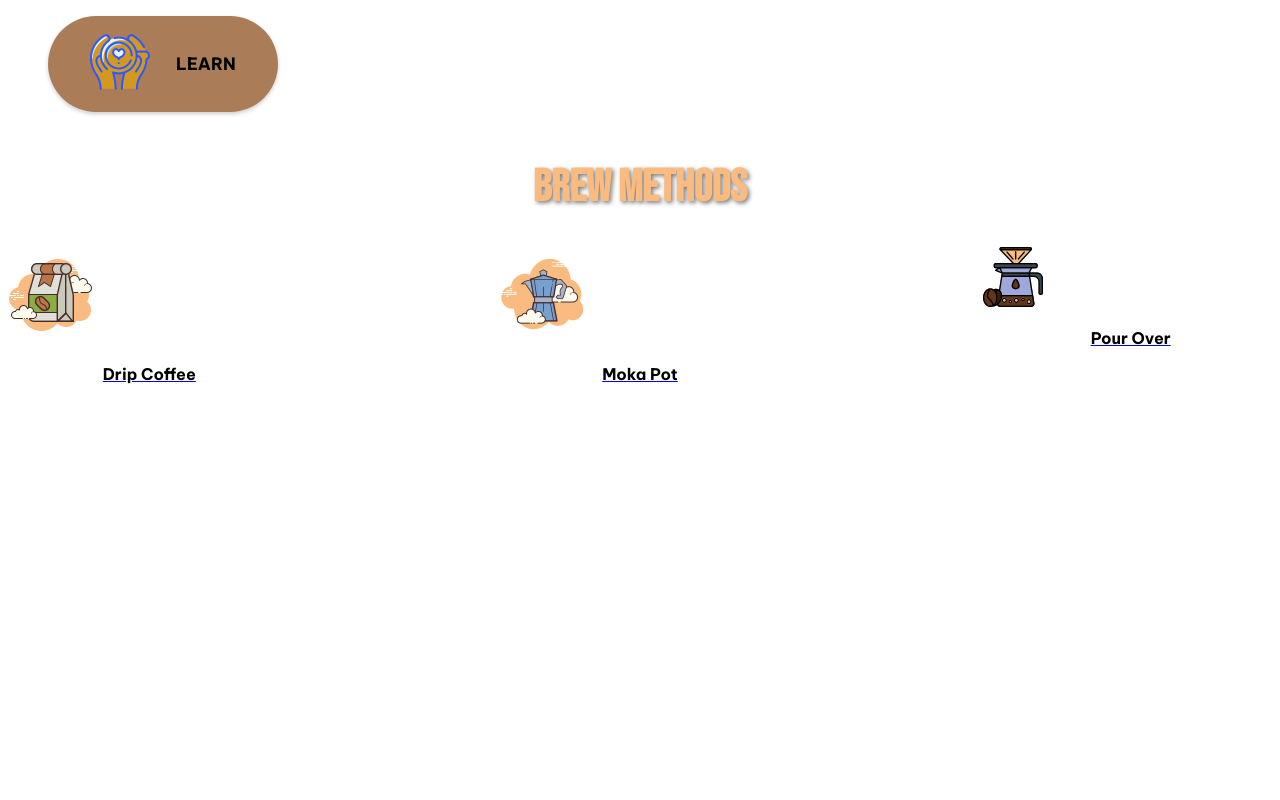
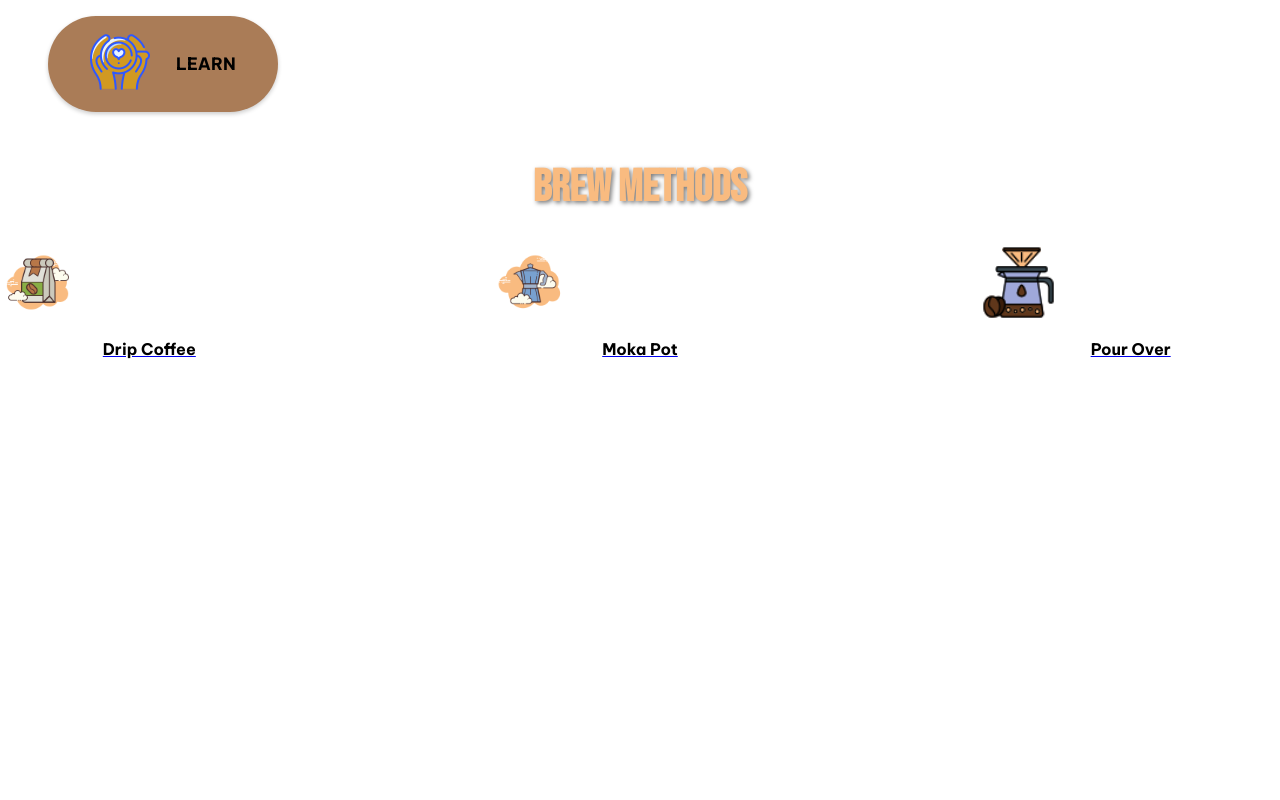
Before and after one commit to mdbj12/Barista-Basics, a Next.js app: page /brewing in a window 1280 px wide. Shown: the top 800 px of the page. Built offline with nearby package versions, Linux system fonts and the light colour scheme.

Commit message:
small edits for production

```diff
--- a/app/(difficulty)/beginner/page.jsx
+++ b/app/(difficulty)/beginner/page.jsx
@@ -21,7 +21,7 @@ export default function () {
                     <h2>Select your method!</h2>
                 </div>
                 <div className="beginner-brews">
-                    <Link href='drip' draggable='false'>Drip Coffee</Link>
+                    <Link href='/drip' draggable='false'>Drip Coffee</Link>
                 </div>
             </div>
         </div>
--- a/app/(misc)/brewing/page.jsx
+++ b/app/(misc)/brewing/page.jsx
@@ -1,4 +1,5 @@
 import Link from "next/link"
+import Image from "next/image"
 
 export default function Brewing() {
     return (
@@ -7,19 +8,19 @@ export default function Brewing() {
             <div className="button-grid">
                 <Link href="/drip" className="brew-method">
                     <button>
-                        <img src="coffee-bag-icon.png" alt="drip-coffee" />
+                        <Image src="/coffee-bag-icon.png" alt="drip-coffee" height={75} width={75}/>
                     </button>
                     <p>Drip Coffee</p>
                 </Link>
                 <Link href='/moka' className="brew-method">
                     <button>
-                        <img src="moka-pot-icon.png" alt="moka-pot" />
+                        <Image src="/moka-pot-icon.png" alt="moka-pot" height={75} width={75}/>
                     </button>
                     <p>Moka Pot</p>
                 </Link>
                 <Link href='/pourover' className="brew-method">
                     <button>
-                        <img src="pour-over-icon.png" alt="pour-over"/>
+                        <Image src="/pour-over-icon.png" alt="pour-over" height={75} width={75}/>
                     </button>
                     <p>Pour Over</p>
                 </Link>
--- a/app/components/Navigation.jsx
+++ b/app/components/Navigation.jsx
@@ -1,11 +1,12 @@
 import Link from "next/link"
+import Image from "next/image"
 
 export default function Navigation() {
     return (
         <nav>
             <div>
                 <Link href="/" draggable="false">
-                    <img src="coffee-icon.png" alt="icon" draggable="false" />
+                    <Image src="/coffee-icon.png" alt="icon" draggable="false" height={60} width={60}/>
                 </Link>
             </div>
             <div className="brewing-dropdown">
```
